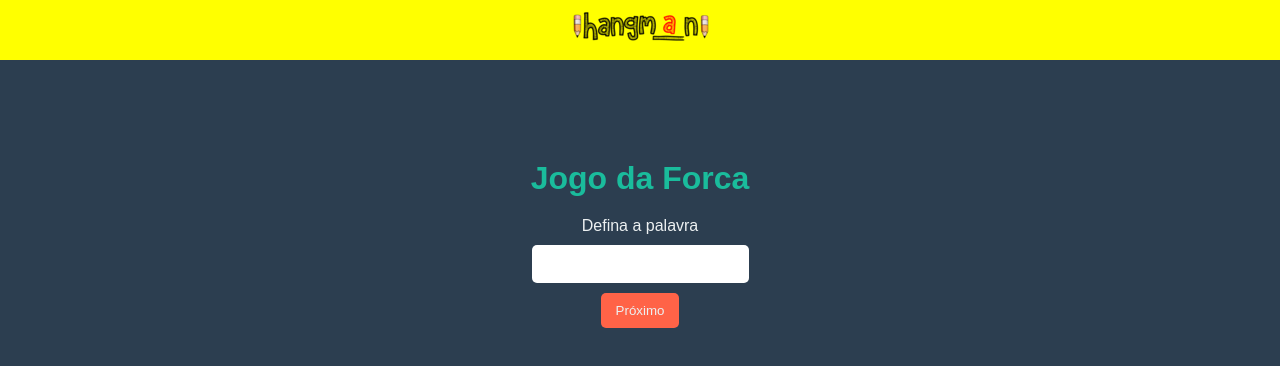
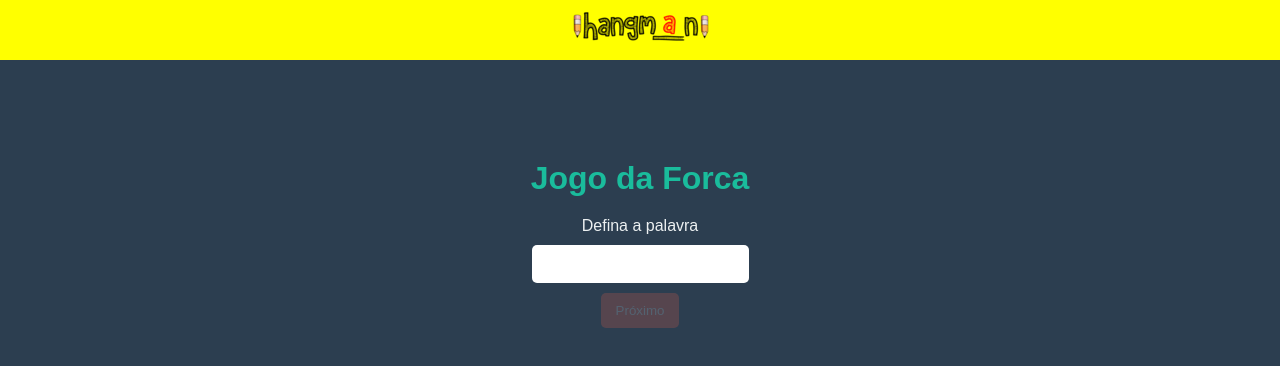
Before and after one commit to Jezebel1990/hangman-play, a Vue app: page / in a window 1280 px wide. Shown: the top 366 px of the page. Built offline with nearby package versions, Linux system fonts and the light colour scheme.

Commit message:
start game

```diff
--- a/src/App.vue
+++ b/src/App.vue
@@ -6,13 +6,27 @@
   name: 'App',
   data() {
     return {
-      tela: 'inicio'
+      tela: 'inicio',
+      etapa: 'palavra',
+      palavra: '',
+      dica: ''
     }
   },
   components: {
     Formulario
+  },
+  methods:{
+    setPalavra: function(palavra){
+      this.palavra = palavra;
+      this.etapa = 'dica';
+    },
+    setDica: function(dica){
+      this.dica = dica;
+      this.tela = 'jogo';
+      this.etapa = 'jogo';
+    }
+  }
  }
-}
 
 </script>
 
@@ -29,7 +43,18 @@
  <h1>Jogo da Forca</h1>
 
  <section v-if="tela === 'inicio'" id="inicio">
-   <Formulario />
+
+ <Formulario v-if="etapa === 'palavra'"
+ title="Defina a palavra"
+ button="Próximo"
+ :action="setPalavra"
+ />
+
+   <Formulario v-if="etapa === 'dica'"
+   title="Defina a dica"
+   button="Iniciar jogo"
+   :action="setDica"
+   />
  </section>
 
  <section v-if="tela === 'jogo'" id="jogo">
--- a/src/components/form.vue
+++ b/src/components/form.vue
@@ -1,15 +1,33 @@
 <template>
     <div class="form">
-    <div class="form-title">Defina a palavra</div>
-    <input type="text"  class="form-input">
-    <button>Próximo</button>
+    <div class="form-title">{{ title }}</div>
+    <input type="text"  class="form-input" v-model="inputValue">
+    <button :disabled="inputValue.length === 0"
+    v-on:click="onSubmit"
+    >{{ button }}</button>
 
     </div >
 </template>
 
 <script>
 export default{
-    name: 'Formulario'
+    name: 'Formulario',
+    props:{
+        title: String,
+        button: String,
+        action: Function
+    },
+    data(){
+        return {
+            inputValue:''
+        }
+    },
+    methods: {
+        onSubmit: function(){
+            this.action(this.inputValue);
+            this.inputValue = '';
+        }
+    }
 }
 </script>
 
--- a/src/css/global.css
+++ b/src/css/global.css
@@ -54,4 +54,5 @@
 
 button[disabled]{
   opacity: 0.2;
+  pointer-events: none;
 }
```
